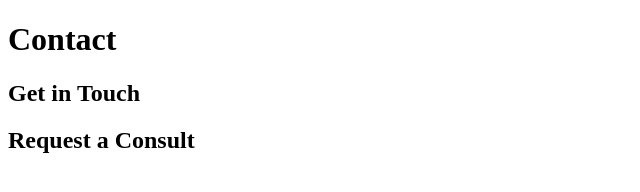
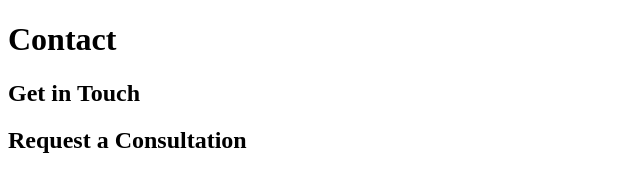
Before and after one commit to cskhomo/vero-ecommerce, a plain HTML site: page Implementation/Contact/Contact.html in a window 1280 px wide. Shown: the full height of the page, 0-640 px from the left. Drawn offline with Linux system fonts and the light colour scheme.

Commit message:
new branch

```diff
--- a/Implementation/Contact/Contact.html
+++ b/Implementation/Contact/Contact.html
@@ -8,7 +8,7 @@
 <body>
     <h1>Contact</h1>
     <h2>Get in Touch</h2>
-    <h2>Request a Consult</h2>
+    <h2>Request a Consultation</h2>
 
 
 </body>
```
